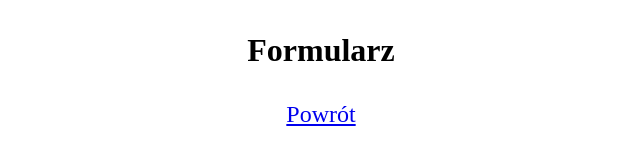
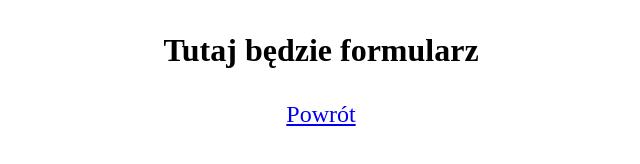
Before and after one commit to AdamPre5/AdamPre5.github.io, a plain HTML site: page Formularz_Pres.html in a window 1280 px wide. Shown: the whole page, without its empty margins (319-959 px from the left). Drawn offline with Linux system fonts and the light colour scheme.

Commit message:
Update Formularz_Pres.html

```diff
--- a/Formularz_Pres.html
+++ b/Formularz_Pres.html
@@ -7,7 +7,7 @@
 </head>
 <body>
 
-<h1> <p align=middle> Formularz </p> </h1>
+<h1> <p align=middle> Tutaj będzie formularz </p> </h1>
 
 
 
```
